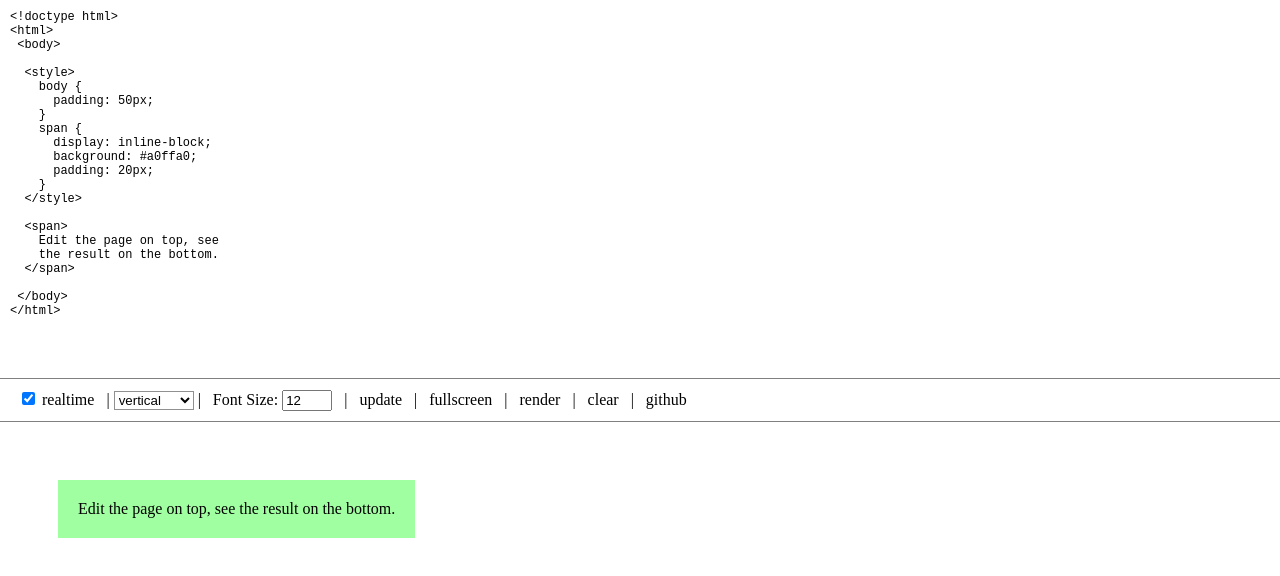
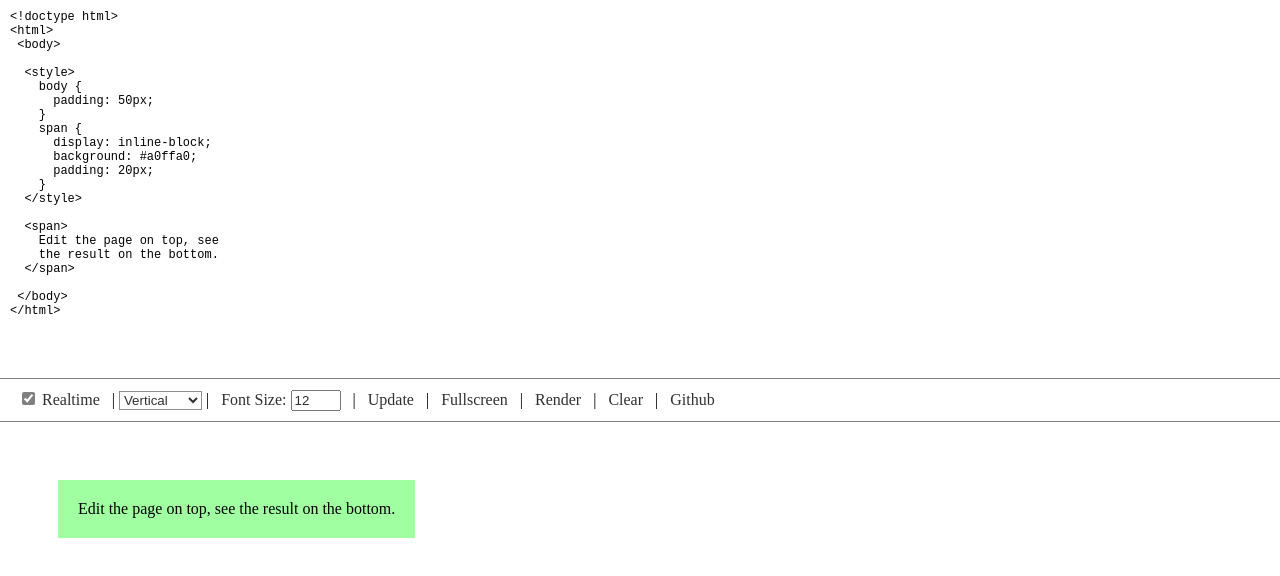
Before and after one commit to no-gravity/html_editor, a plain HTML site: page index.html in a window 1280 px wide. Drawn offline with nearby package versions, Linux system fonts and the light colour scheme.

Commit message:
Nicer styles for the controls

```diff
--- a/index.html
+++ b/index.html
@@ -11,6 +11,10 @@
     <body>
 
         <style>
+
+            :root {
+                --controls-color: #303030;
+            }
 
             * {
                 box-sizing: border-box;
@@ -79,17 +83,27 @@
             .controls label
             {
                 text-decoration: none;
-                color: #000000;
+                color: var(--controls-color);
                 user-select: none;
                 padding: 8px;
                 cursor: pointer;
             }
 
+            .controls select,
+            .controls input {
+                color: var(--controls-color);
+            }
+
             .controls a:hover,
             .controls span:hover,
-            .controls label:hover
+            .controls label:hover,
+            .controls input:focus
             {
-                background: #f0f0f0;
+                color: #000000;
+            }
+
+            input[type="checkbox"] {
+                accent-color: #808080;
             }
 
             body.horizontal {
@@ -144,19 +158,19 @@
         <div class=controls>
             <label>
                 <input type=checkbox id=realtime onclick="update()" checked>
-                realtime
+                Realtime
             </label> |
             <select id="layout" onchange="updateLayout()">
-                <option value="vertical">vertical</option>
-                <option value="horizontal">horizontal</option>
-                <option value="edit only">edit only</option>
+                <option value="vertical">Vertical</option>
+                <option value="horizontal">Horizontal</option>
+                <option value="edit only">Edit Only</option>
             </select> | <label>Font Size: <input type="number" id="fontSize" value="12" onchange="changeFontSize()" style="width:50px;"></label> |
-            <span onClick="update()">update</span> |
-            <span onClick="goFullscreen()" >fullscreen</span> |
-            <span onClick="render()" >render</span> |
-            <span onClick="clearData()" >clear</span> |
+            <span onClick="update()">Update</span> |
+            <span onClick="goFullscreen()" >Fullscreen</span> |
+            <span onClick="render()" >Render</span> |
+            <span onClick="clearData()" >Clear</span> |
             <a href="https://github.com/no-gravity/html_editor"
-               target=_blank>github</a>
+               target=_blank>Github</a>
         </div>
         <iframe id=resulframe></iframe>
 
```
